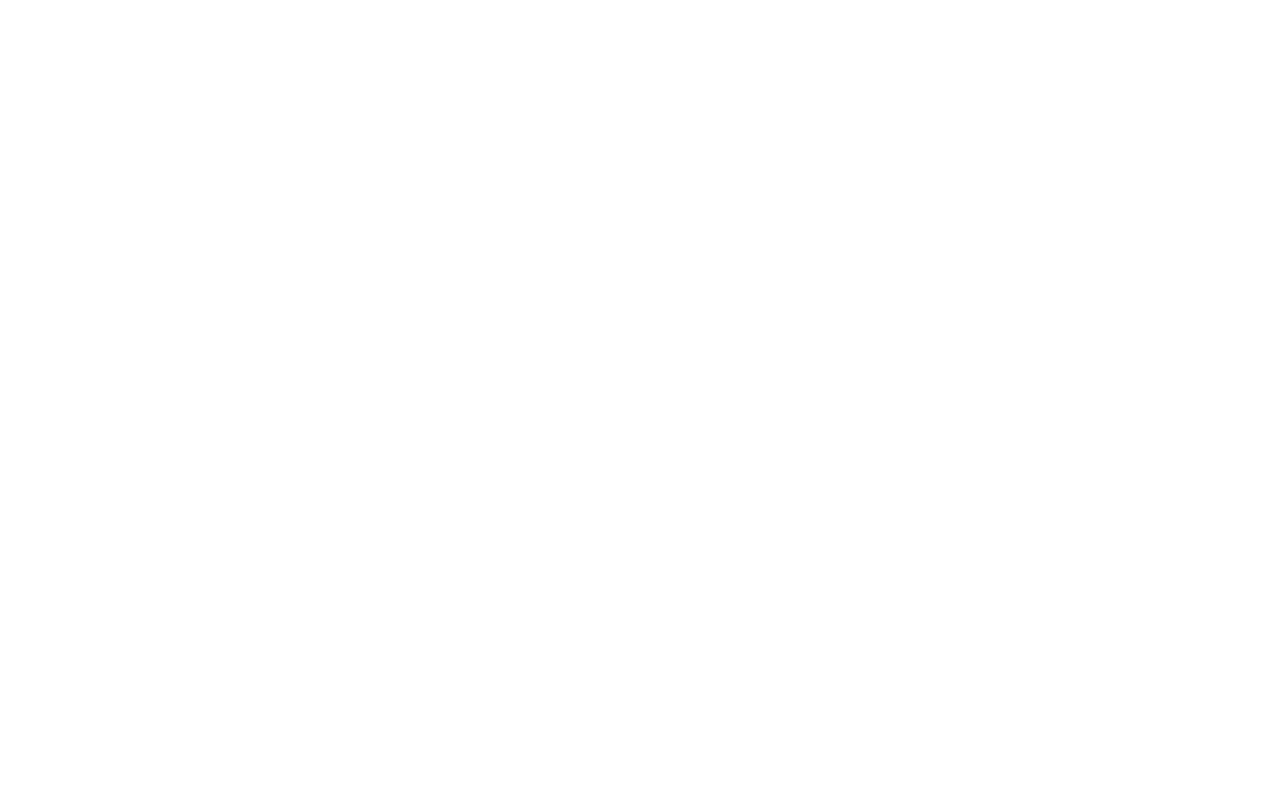
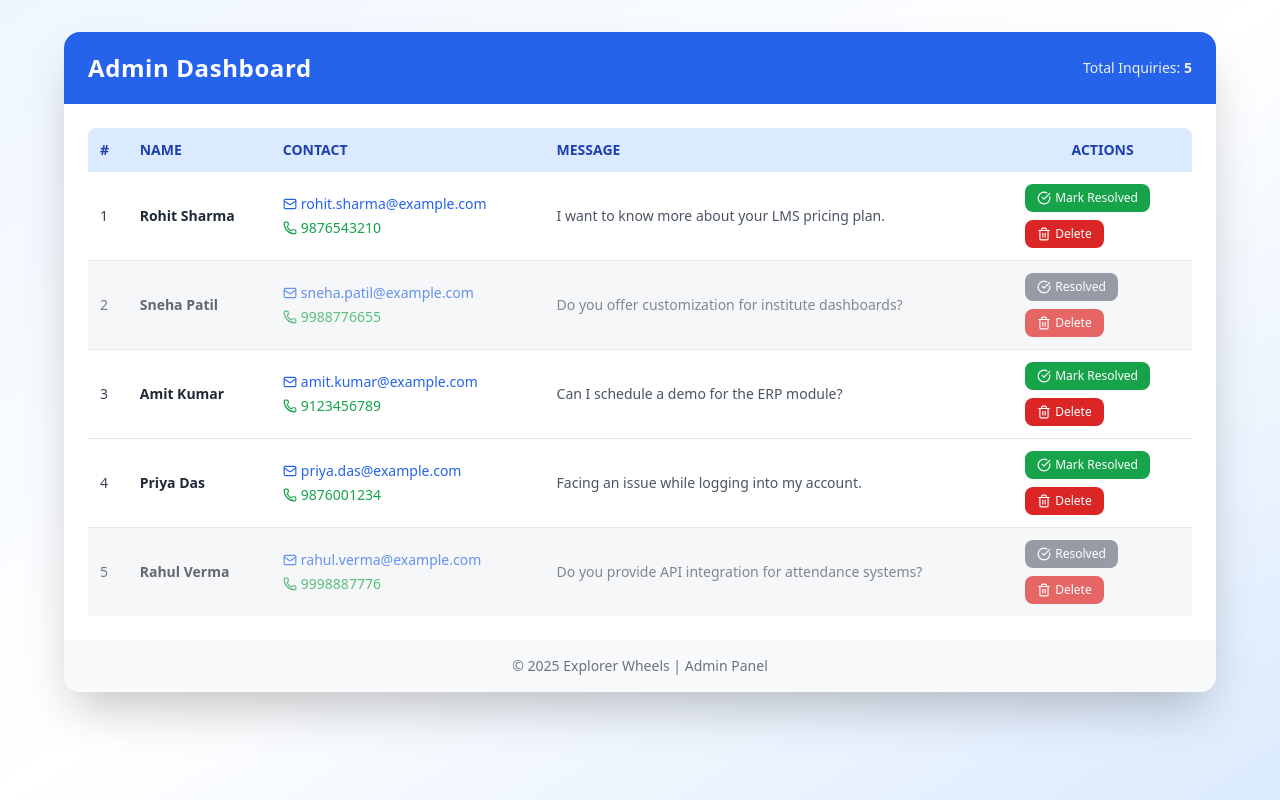
Before and after one commit to suryanshu-15/Explorer_wheel, a React (Vite) app: page /admin/dashboard in a window 1280 px wide. Before the commit this address had no page. Built offline with nearby package versions, Linux system fonts and the light colour scheme.

Commit message:
update admin

```diff
--- a/src/App.jsx
+++ b/src/App.jsx
@@ -11,6 +11,8 @@
 import Footer from './components/Footer'
 import WhatsAppButton from './components/WhatsAppButton'
 import Gallery from './components/Gallary'
+import AdminDashboard from './components/AdminDashboard';
+
 
 export default function App(){
   return (
--- /dev/null
+++ b/src/components/AdminDashboard.jsx
@@ -0,0 +1,133 @@
+import React, { useEffect, useState } from "react";
+import { Trash2, Mail, Phone, Loader2, CheckCircle } from "lucide-react";
+import inquiriesData from "../data/inquiries.js";
+
+export default function AdminDashboard() {
+  const [inquiries, setInquiries] = useState([]);
+  const [loading, setLoading] = useState(true);
+
+  useEffect(() => {
+    const stored = inquiriesData; // Use static data
+    if (stored && stored.length > 0) {
+      setInquiries(stored);
+    }
+    setLoading(false);
+  }, []);
+
+  const handleDelete = (index) => {
+    const updated = inquiries.filter((_, i) => i !== index);
+    setInquiries(updated);
+  };
+
+  const handleResolve = (index) => {
+    const updated = inquiries.map((inq, i) =>
+      i === index ? { ...inq, resolved: !inq.resolved } : inq
+    );
+    setInquiries(updated);
+  };
+
+  if (loading)
+    return (
+      <div className="flex justify-center items-center h-screen text-gray-600 text-lg">
+        <Loader2 className="animate-spin mr-2" /> Loading inquiries...
+      </div>
+    );
+
+  return (
+    <div className="min-h-screen bg-gradient-to-br from-blue-50 via-white to-blue-100 p-8">
+      <div className="max-w-6xl mx-auto bg-white rounded-2xl shadow-2xl overflow-hidden">
+        {/* Header */}
+        <div className="bg-blue-600 text-white px-6 py-5 flex items-center justify-between">
+          <h1 className="text-2xl font-semibold tracking-wide">
+            Admin Dashboard
+          </h1>
+          <div className="text-sm opacity-90">
+            Total Inquiries:{" "}
+            <span className="font-semibold">{inquiries.length}</span>
+          </div>
+        </div>
+
+        {/* Table Section */}
+        <div className="p-6 overflow-x-auto">
+          {inquiries.length === 0 ? (
+            <p className="text-center text-gray-500 text-lg">
+              No inquiries found 😅
+            </p>
+          ) : (
+            <table className="w-full border-collapse text-sm text-left">
+              <thead>
+                <tr className="bg-blue-100 text-blue-800 font-medium uppercase">
+                  <th className="p-3 rounded-tl-lg">#</th>
+                  <th className="p-3">Name</th>
+                  <th className="p-3">Contact</th>
+                  <th className="p-3">Message</th>
+                  <th className="p-3 text-center rounded-tr-lg">Actions</th>
+                </tr>
+              </thead>
+
+              <tbody>
+                {inquiries.map((inq, index) => (
+                  <tr
+                    key={index}
+                    className={`border-b last:border-0 transition hover:bg-blue-50 ${
+                      inq.resolved ? "bg-gray-100 opacity-70" : ""
+                    }`}
+                  >
+                    <td className="p-3 font-medium text-gray-700">
+                      {index + 1}
+                    </td>
+                    <td className="p-3 font-semibold text-gray-800">
+                      {inq.name}
+                    </td>
+                    <td className="p-3 text-gray-700">
+                      <div className="flex flex-col gap-1">
+                        <a
+                          href={`mailto:${inq.email}`}
+                          className="flex items-center text-blue-600 hover:underline"
+                        >
+                          <Mail size={14} className="mr-1" /> {inq.email}
+                        </a>
+                        <a
+                          href={`tel:${inq.phone}`}
+                          className="flex items-center text-green-600 hover:underline"
+                        >
+                          <Phone size={14} className="mr-1" /> {inq.phone}
+                        </a>
+                      </div>
+                    </td>
+                    <td className="p-3 text-gray-600">{inq.message}</td>
+
+                    <td className="p-3 text-center">
+                      <button
+                        onClick={() => handleResolve(index)}
+                        className={`px-3 py-1.5 rounded-lg text-white text-xs font-medium flex items-center justify-center gap-1 transition ${
+                          inq.resolved
+                            ? "bg-gray-500 cursor-not-allowed"
+                            : "bg-green-600 hover:bg-green-700"
+                        }`}
+                      >
+                        <CheckCircle size={14} />
+                        {inq.resolved ? "Resolved" : "Mark Resolved"}
+                      </button>
+                      <button
+                        onClick={() => handleDelete(index)}
+                        className="px-3 py-1.5 mt-2 bg-red-600 hover:bg-red-700 text-white text-xs rounded-lg flex items-center justify-center gap-1 transition"
+                      >
+                        <Trash2 size={14} /> Delete
+                      </button>
+                    </td>
+                  </tr>
+                ))}
+              </tbody>
+            </table>
+          )}
+        </div>
+
+        {/* Footer */}
+        <div className="bg-gray-50 text-center py-4 text-sm text-gray-500">
+          © {new Date().getFullYear()} Explorer Wheels | Admin Panel
+        </div>
+      </div>
+    </div>
+  );
+}
--- a/src/components/Hotels.jsx
+++ b/src/components/Hotels.jsx
@@ -11,7 +11,7 @@
       'https://lh3.googleusercontent.com/gps-cs-s/AC9h4nrsAmmuv_0FVZFyVTAPMuTuOP1tf21yvH-gSSC7RUV7ybGcYP3M59BHrXbSwtGoamcW9wWdXw80o00rDzDCaCCIOYI6hDoA24stDB7MKwNql6Ghzl9IKtL6kTxFqWHOp7Qc4OxiaHz2C54w=s680-w680-h510-rw',
       'https://content.jdmagicbox.com/v2/comp/koraput/d9/9999p6852.6852.170128111642.h1d9/catalogue/hotel-alishan-manabar-koraput-restaurants-9xgd63vrsj-250.jpg'
     ],
-    price: '₹4,200 / night'
+    price: 'Starting from ₹,1800 / night'
   },
   {
     id: 2,
@@ -23,7 +23,7 @@
       'https://images.unsplash.com/photo-1560185127-6ed189bf02f4?auto=format&fit=crop&w=800&q=80',
       'https://images.unsplash.com/photo-1512917774080-9991f1c4c750?auto=format&fit=crop&w=800&q=80'
     ],
-    price: '₹3,600 / night'
+    price: 'Starting from ₹1,200 / night'
   },
   {
     id: 3,
@@ -35,7 +35,7 @@
       'https://lh3.googleusercontent.com/p/AF1QipPhL0VaEzhSE1WHAH9SczNH3UYwluUlOX7i3Wym=s680-w680-h510-rw',
       'https://lh3.googleusercontent.com/gps-cs-s/AC9h4nrCQqXm6xFmCsk_ChzixFEPY6Ob_XZdiz1WuKtLCf7Bc9i4Ht1swaumnztfn5uEgcW2eP6oCKpwBtzzAxfB7DGG8U_sfiypXyMSANoYnWdvJE_OiVWhp2UrdRx5ztmfqiJIJ3fWcw=s680-w680-h510-rw'
     ],
-    price: '₹1,200 / night'
+    price: 'Starting from ₹600 / night'
   },
   {
     id: 4,
@@ -47,7 +47,7 @@
       'https://lh3.googleusercontent.com/gps-cs-s/AC9h4nqoRx-IBYE1psXAyuUgdPw48BdU7Cla56Kvxjdz9y3beYqwLhQQLAh2F9pmdalWW4S0Gc5RbxAIat8LYk_VsO7yLhmsq-sdSzTzQsjKn1I_fFwe7tytRoxB3e3ZqLtwt4YWxAI=s680-w680-h510-rw',
       'https://lh3.googleusercontent.com/gps-cs-s/AC9h4nrb8mAMN1dlXVWBWak_EWDCHW6zHQcexqtdjaKkfgwvk9C8M5JwWy7n2SFD20n_uqIZw_b8JshfNEI8F9LMzSc7MiIDk60yvLxzlzF4bfzVeT-3hVtwBzGTqLFD6BJ8rB6TP65A=s680-w680-h510-rw'
     ],
-    price: '₹5,000 / night'
+    price: 'Satarting from ₹1,500 / night'
   }
 ]
 
--- /dev/null
+++ b/src/data/inquiries.js
@@ -0,0 +1,40 @@
+const inquiries = [
+  {
+    name: "Rohit Sharma",
+    email: "rohit.sharma@example.com",
+    phone: "9876543210",
+    message: "I want to know more about your LMS pricing plan.",
+    resolved: false,
+  },
+  {
+    name: "Sneha Patil",
+    email: "sneha.patil@example.com",
+    phone: "9988776655",
+    message: "Do you offer customization for institute dashboards?",
+    resolved: true,
+  },
+  {
+    name: "Amit Kumar",
+    email: "amit.kumar@example.com",
+    phone: "9123456789",
+    message: "Can I schedule a demo for the ERP module?",
+    resolved: false,
+  },
+  {
+    name: "Priya Das",
+    email: "priya.das@example.com",
+    phone: "9876001234",
+    message: "Facing an issue while logging into my account.",
+    resolved: false,
+  },
+  {
+    name: "Rahul Verma",
+    email: "rahul.verma@example.com",
+    phone: "9998887776",
+    message: "Do you provide API integration for attendance systems?",
+    resolved: true,
+  },
+];
+
+
+export default inquiries;
--- a/src/main.jsx
+++ b/src/main.jsx
@@ -4,13 +4,16 @@
 import App from './App'
 import Admin from './pages/Admin'
 import './index.css'
+import AdminDashboard from './components/AdminDashboard.jsx'
+import Login from './pages/Login.jsx'
 
 createRoot(document.getElementById('root')).render(
   <React.StrictMode>
     <BrowserRouter>
       <Routes>
         <Route path='/' element={<App/>} />
-        <Route path='/admin' element={<Admin/>} />
+        <Route path='/admin/dashboard' element={<AdminDashboard/>} />
+        <Route path='/login' element={<Login/>} />
       </Routes>
     </BrowserRouter>
   </React.StrictMode>
--- /dev/null
+++ b/src/pages/Login.jsx
@@ -0,0 +1,76 @@
+import React, { useState } from "react";
+import { Lock, User } from "lucide-react";
+
+export default function AdminLogin() {
+  const [adminId, setAdminId] = useState("");
+  const [adminPass, setAdminPass] = useState("");
+  const [error, setError] = useState("");
+
+  const handleAdminLogin = (e) => {
+    e.preventDefault();
+    if (adminId === "admin@explorer" && adminPass === "12345") {
+      setError("");
+      window.location.href = "/admin/dashboard"; // Redirect to dashboard page
+    } else {
+      setError("Invalid Admin ID or Password");
+    }
+  };
+
+  return (
+    <div className="min-h-screen flex items-center justify-center bg-gradient-to-br from-blue-100 via-blue-200 to-blue-300">
+      <div className="bg-white/90 backdrop-blur-sm shadow-2xl rounded-2xl p-8 w-full max-w-md border border-blue-100">
+        {/* Header */}
+        <div className="text-center mb-6">
+          <h1 className="text-3xl font-bold text-blue-700 tracking-tight">
+            Explorer Wheels
+          </h1>
+          <p className="text-gray-600 text-sm mt-1">Admin Dashboard Login</p>
+        </div>
+
+        {/* Error Message */}
+        {error && (
+          <div className="bg-red-50 border border-red-400 text-red-600 text-sm rounded-lg py-2 px-3 mb-3 text-center">
+            {error}
+          </div>
+        )}
+
+        {/* Login Form */}
+        <form onSubmit={handleAdminLogin} className="space-y-4">
+          <div className="relative">
+            <User className="absolute left-3 top-3 text-gray-400" size={18} />
+            <input
+              type="text"
+              placeholder="Admin ID"
+              value={adminId}
+              onChange={(e) => setAdminId(e.target.value)}
+              className="w-full pl-10 pr-3 py-3 border border-gray-300 rounded-lg focus:outline-none focus:ring-2 focus:ring-blue-500 focus:border-blue-500 text-gray-700 placeholder-gray-400 transition"
+            />
+          </div>
+
+          <div className="relative">
+            <Lock className="absolute left-3 top-3 text-gray-400" size={18} />
+            <input
+              type="password"
+              placeholder="Password"
+              value={adminPass}
+              onChange={(e) => setAdminPass(e.target.value)}
+              className="w-full pl-10 pr-3 py-3 border border-gray-300 rounded-lg focus:outline-none focus:ring-2 focus:ring-blue-500 focus:border-blue-500 text-gray-700 placeholder-gray-400 transition"
+            />
+          </div>
+
+          <button
+            type="submit"
+            className="w-full bg-blue-600 text-white py-3 rounded-lg hover:bg-blue-700 transition-all duration-200 font-semibold shadow-md hover:shadow-lg"
+          >
+            Login
+          </button>
+        </form>
+
+        {/* Footer */}
+        <div className="mt-6 text-center text-xs text-gray-500">
+          © {new Date().getFullYear()} Explorer Wheels. All rights reserved.
+        </div>
+      </div>
+    </div>
+  );
+}
```
Also changed, not shown: src/components/Header.jsx (+16 -24 lines), src/components/AdminLogin.jsx (added).
